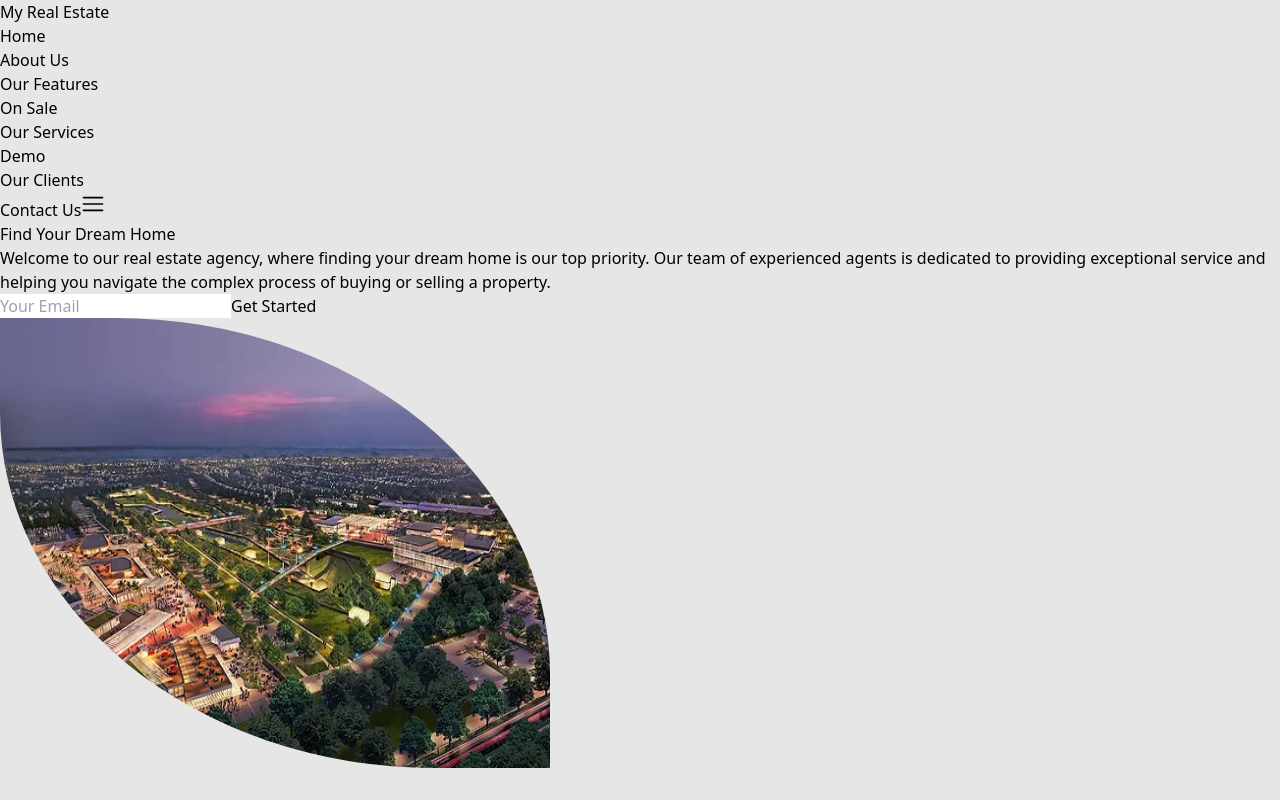
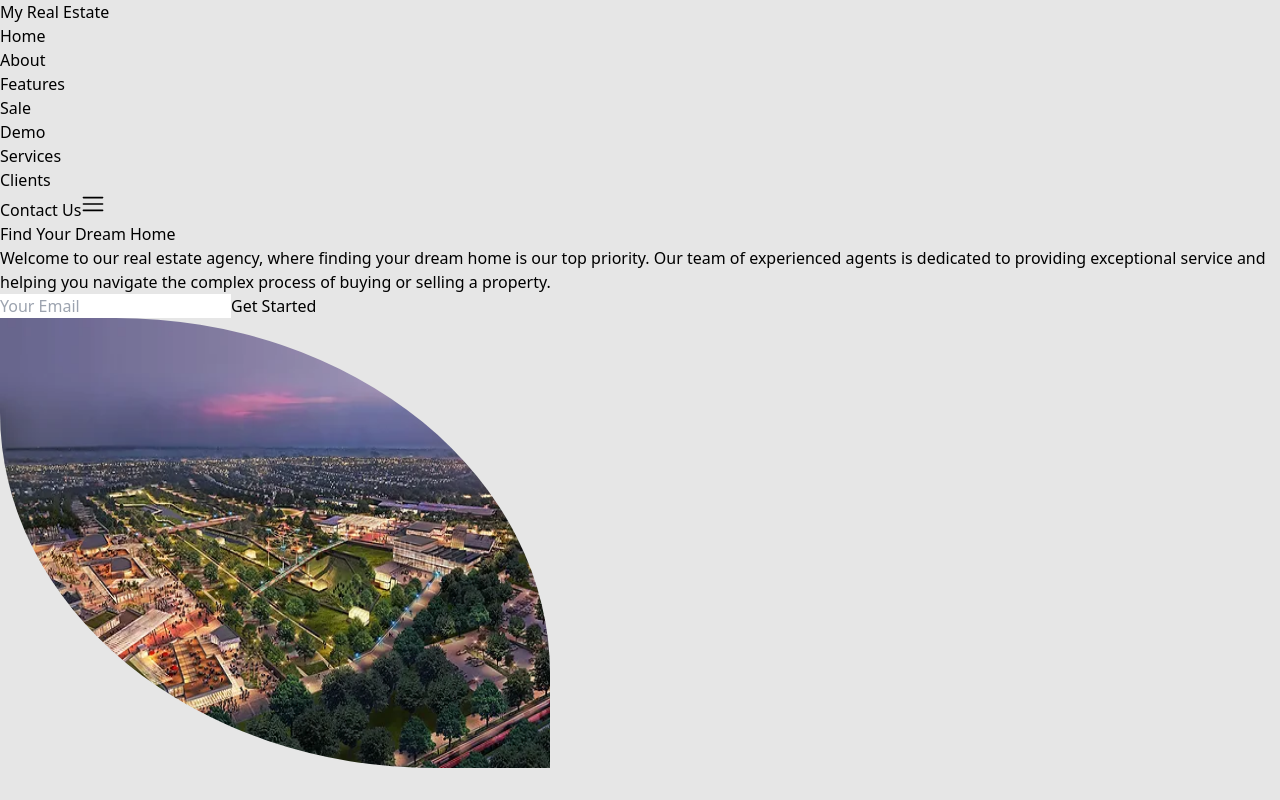
Before and after one commit to IldizovNodirbek/My-Real-Estate, a React (Vite) app: page / in a window 1280 px wide. Built offline with nearby package versions, Linux system fonts and the light colour scheme.

Commit message:
Update Header.jsx

```diff
--- a/src/Components/Header.jsx
+++ b/src/Components/Header.jsx
@@ -1,5 +1,4 @@
 import React, { useState } from 'react';
-import { NavLink } from 'react-router-dom';
 import { RxHamburgerMenu } from "react-icons/rx";
 import { RiDeleteBack2Fill } from "react-icons/ri";
 
@@ -12,33 +11,33 @@ function Header() {
 
   return (
     <div className="container mx-auto">
-      <header className='bg-white shadow-lg py-5 flex flex-col md:flex-row md:justify-between items-center px-5'>
+      <header className='fixed top-0 left-0 right-0 bg-white shadow-lg py-5 flex flex-col md:flex-row md:justify-between items-center px-5 z-50 transform -translate-y-2'>
         <h1 className='text-3xl md:text-4xl font-sans text-orange-700 mb-2 md:mb-0'>My Real Estate</h1>
 
         <nav className={`md:flex md:items-center ${isOpen ? 'block' : 'hidden'} md:block`}>
           <ul className='flex flex-col md:flex-row md:flex-nowrap space-y-2 md:space-y-0 md:space-x-6 text-[20px]'>
-            {['home', 'about us', 'our features', 'on sale', 'our services', 'demo', 'our clients'].map((item) => (
+            {['home', 'about', 'features', 'sale', 'demo', 'services', 'clients'].map(item => (
               <li key={item}>
-                <NavLink
-                  to={item}
+                <a
+                  href={`#${item}`}
                   className='relative text-gray-800 font-sans group'
                   onClick={() => setIsOpen(false)}
                 >
-                  {item.split(' ').map(word => word.charAt(0).toUpperCase() + word.slice(1)).join(' ')}
+                  {item.charAt(0).toUpperCase() + item.slice(1)}
                   <span className='absolute left-0 right-0 bottom-0 h-[2px] bg-red-500 scale-x-0 transition-transform duration-300 group-hover:scale-x-100'></span>
-                </NavLink>
+                </a>
               </li>
             ))}
           </ul>
         </nav>
 
-        <NavLink
-          to="/contact"
+        <a
+          href="#contact"
           className='py-[10px] px-[20px] bg-orange-700 border border-transparent rounded-lg text-lg text-white hover:bg-white transition-transform duration-500 hover:scale-125 hover:text-black hover:border-orange-700 mt-2 md:mt-0'
           onClick={() => setIsOpen(false)}
         >
           Contact Us
-        </NavLink>
+        </a>
 
         <button onClick={toggleMenu} className="md:hidden text-gray-800 mt-2 md:mt-0">
           {isOpen ? <RiDeleteBack2Fill size={24} /> : <RxHamburgerMenu size={24} />}
```
